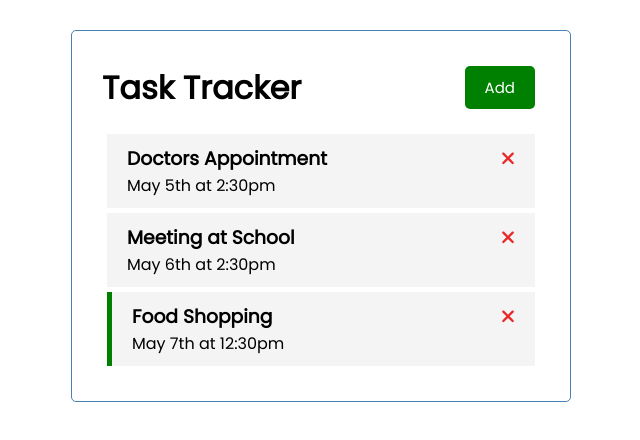
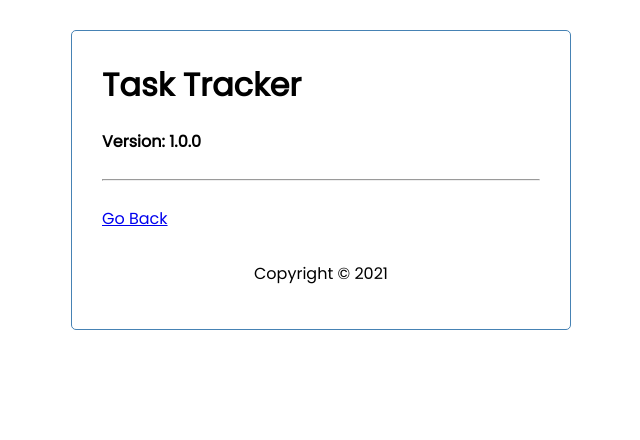
Before and after one commit to Petertran198/Task-tracker, an Angular app: page /about in a window 1280 px wide. Shown: the top 440 px of the page, without its empty margins (319-959 px from the left). Built offline with nearby package versions, Linux system fonts and the light colour scheme; data requests are answered from the project's data file.

Commit message:
Added routes and show certain components depending on the routes

```diff
--- a/src/app/app.component.html
+++ b/src/app/app.component.html
@@ -1,4 +1,6 @@
 <div class="container">
   <app-header></app-header>
-  <app-tasks></app-tasks>
+  <!-- <router-outlet> displays the routed view-->
+  <router-outlet></router-outlet>
+  <app-footer></app-footer>
 </div>
--- a/src/app/app.module.ts
+++ b/src/app/app.module.ts
@@ -4,6 +4,8 @@
 import { FontAwesomeModule } from '@fortawesome/angular-fontawesome';
 import { HttpClientModule } from '@angular/common/http';
 import { FormsModule } from '@angular/forms';
+import { Routes, RouterModule } from '@angular/router';
+
 // Components
 import { AppComponent } from './app.component';
 import { HeaderComponent } from './components/header/header.component';
@@ -11,6 +13,13 @@
 import { TasksComponent } from './components/tasks/tasks.component';
 import { TaskItemComponent } from './components/task-item/task-item.component';
 import { AddTaskFormComponent } from './components/add-task-form/add-task-form.component';
+import { AboutComponent } from './components/about/about.component';
+import { FooterComponent } from './components/footer/footer.component';
+
+const routes: Routes = [
+  { path: '', component: TasksComponent },
+  { path: 'about', component: AboutComponent },
+]; // sets up routes constant where you define your routes
 
 @NgModule({
   declarations: [
@@ -20,8 +29,16 @@
     TasksComponent,
     TaskItemComponent,
     AddTaskFormComponent,
+    AboutComponent,
+    FooterComponent,
   ],
-  imports: [BrowserModule, FontAwesomeModule, HttpClientModule, FormsModule],
+  imports: [
+    BrowserModule,
+    FontAwesomeModule,
+    HttpClientModule,
+    FormsModule,
+    RouterModule.forRoot(routes),
+  ],
   providers: [],
   bootstrap: [AppComponent],
 })
--- /dev/null
+++ b/src/app/components/about/about.component.html
@@ -0,0 +1,7 @@
+<div>
+  <h4>Version: 1.0.0</h4>
+  <br />
+  <hr />
+  <br />
+  <a routerLink="/">Go Back</a>
+</div>
--- /dev/null
+++ b/src/app/components/about/about.component.ts
@@ -0,0 +1,15 @@
+import { Component, OnInit } from '@angular/core';
+
+@Component({
+  selector: 'app-about',
+  templateUrl: './about.component.html',
+  styleUrls: ['./about.component.css']
+})
+export class AboutComponent implements OnInit {
+
+  constructor() { }
+
+  ngOnInit(): void {
+  }
+
+}
--- /dev/null
+++ b/src/app/components/footer/footer.component.css
@@ -0,0 +1,4 @@
+footer {
+  margin-top: 30px;
+  text-align: center;
+}
--- /dev/null
+++ b/src/app/components/footer/footer.component.html
@@ -0,0 +1,5 @@
+<footer>
+  <p>Copyright &copy; 2021</p>
+  <!--'/' to declare that it is on home page-->
+  <a routerLink="/about" *ngIf="isOnHome('/')">About</a>
+</footer>
--- /dev/null
+++ b/src/app/components/footer/footer.component.ts
@@ -0,0 +1,16 @@
+import { Component, OnInit } from '@angular/core';
+import { Router } from '@angular/router';
+@Component({
+  selector: 'app-footer',
+  templateUrl: './footer.component.html',
+  styleUrls: ['./footer.component.css'],
+})
+export class FooterComponent implements OnInit {
+  constructor(private router: Router) {}
+
+  ngOnInit(): void {}
+
+  isOnHome(route: string) {
+    return route === this.router.url;
+  }
+}
--- a/src/app/components/header/header.component.html
+++ b/src/app/components/header/header.component.html
@@ -1,6 +1,7 @@
 <header>
   <h1>{{ title }}</h1>
   <app-button
+    *ngIf="isOnHome('/')"
     text="{{ isTaskFormShown ? 'Close' : 'Add' }}"
     color="{{ isTaskFormShown ? 'red' : 'green' }}"
     (btnClick)="toggleAddTask()"
--- a/src/app/components/header/header.component.ts
+++ b/src/app/components/header/header.component.ts
@@ -1,4 +1,5 @@
 import { Component, OnInit } from '@angular/core';
+import { Router } from '@angular/router';
 // Allow us to listen/subscribe to the uiService act accordingly to the data passed
 import { Subscription } from 'rxjs';
 import { TaskUIService } from 'src/app/services/task-ui.service';
@@ -12,7 +13,7 @@
   isTaskFormShown: boolean = false;
   subscription: Subscription;
 
-  constructor(private taskUiService: TaskUIService) {
+  constructor(private taskUiService: TaskUIService, private router: Router) {
     //This will allow us to be able to listen to the taskUiService and see if whatever is in OnToggleTask is changed
     this.subscription = this.taskUiService
       .onToggleTask()
@@ -27,4 +28,9 @@
   toggleAddTask() {
     this.taskUiService.toggleAddTask();
   }
+
+  isOnHome(route: string) {
+    //this.router.url lets us know what page we are on
+    return route === this.router.url;
+  }
 }
```
Also changed, not shown: src/app/components/about/about.component.css (added), 2 other files (tests, documents, lock files or other folders).
